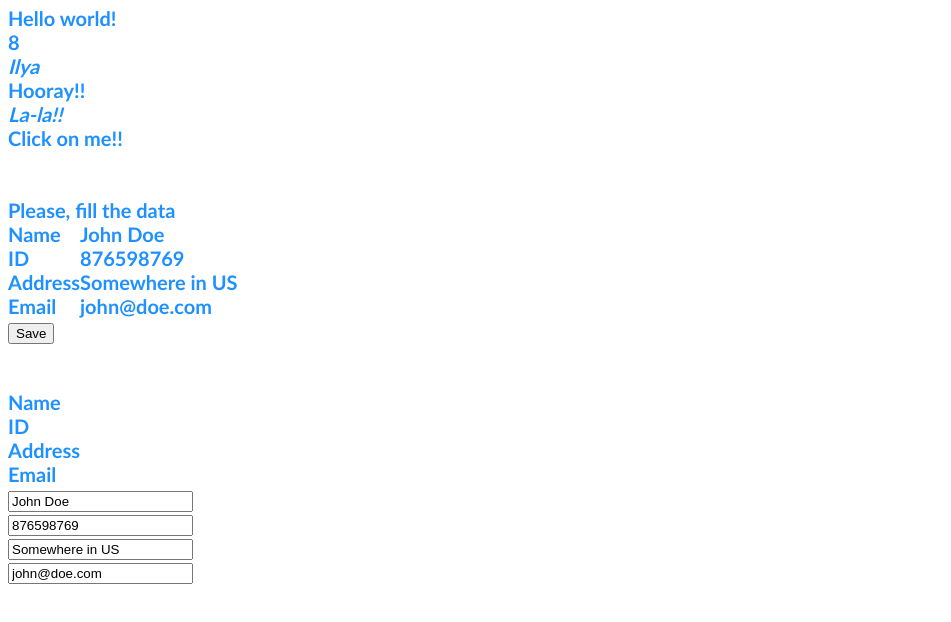
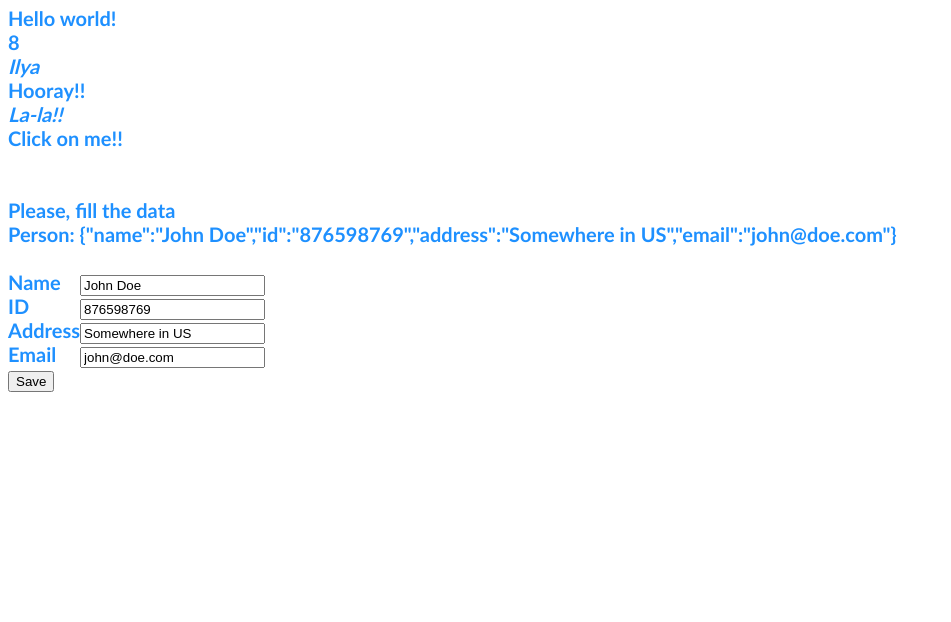
Before and after one commit to lentyaishe/masa-frontend, an Angular app: page / in a window 1280 px wide. Both pictures are taken after a click on the button "Edit". Shown: the top 622 px of the page, without its empty margins (0-951 px from the left). Built offline with nearby package versions, Linux system fonts and the light colour scheme.

Commit message:
Two-way binding example

```diff
--- a/src/app/app.component.html
+++ b/src/app/app.component.html
@@ -15,36 +15,20 @@
 
     <div [innerHtml]="cardMessage"></div>
 
+    {{"Person: " + JSON.stringify(person)}}
+    <br />
+    <br />
+
+
     <mf-person-card
-        [personName]="person.name"
-        [personId]="person.id"
-        [personAddress]="person.address"
-        [personEmail]="person.email"
+        [(personName)]="person.name"
+        [(personId)]="person.id"
+        [(personAddress)]="person.address"
+        [(personEmail)]="person.email"
         (onModeChange)="onCardModeChanged($event)"
         >
     </mf-person-card>
 
     <br />
     <br />
-
-    <div class="left-pane">
-        <div>Name</div>
-        <div>ID</div>
-        <div>Address</div>
-        <div>Email</div>
-    </div>
-    <div class="right-pane">
-        <div>
-            <input type="text" [(ngModel)]="person.name" />
-        </div>
-        <div>
-            <input type="text" [(ngModel)]="person.id" />
-        </div>
-        <div>
-            <input type="text" [(ngModel)]="person.address" />
-        </div>
-        <div>
-            <input type="text" [(ngModel)]="person.email" />
-        </div>
-    </div>
 </div>
--- a/src/app/app.component.ts
+++ b/src/app/app.component.ts
@@ -18,6 +18,8 @@ export class AppComponent {
     public myProperty: string = "Hooray!!";
     public htmlProperty: string = "<i>La-la!!</i>"
 
+    public JSON = JSON;
+
     public person: IPerson = {
         name: "John Doe",
         id: "876598769",
--- a/src/app/app.module.ts
+++ b/src/app/app.module.ts
@@ -5,6 +5,7 @@ import { FormsModule } from "@angular/forms";
 import { AppRoutingModule } from "./app-routing.module";
 import { AppComponent } from "./app.component";
 import { CoreModule } from "./core/core.module";
+import { CommonModule } from "@angular/common";
 
 @NgModule({
     declarations: [
@@ -14,10 +15,12 @@ import { CoreModule } from "./core/core.module";
         BrowserModule,
         AppRoutingModule,
         FormsModule,
+        CommonModule,
         CoreModule
     ],
     exports: [
-        FormsModule
+        FormsModule,
+        CommonModule
     ],
     providers: [],
     bootstrap: [AppComponent]
--- a/src/app/core/components/person-card/person-card.component.html
+++ b/src/app/core/components/person-card/person-card.component.html
@@ -6,10 +6,28 @@
         <div>Email</div>
     </div>
     <div class="right-pane">
-        <div [innerText]="personName"></div>
-        <div [innerText]="personId"></div>
-        <div [innerText]="personAddress"></div>
-        <div [innerText]="personEmail"></div>
+
+        <div [hidden]="mode !== ViewMode.ReadOnly">
+            <div [innerText]="personName"></div>
+            <div [innerText]="personId"></div>
+            <div [innerText]="personAddress"></div>
+            <div [innerText]="personEmail"></div>
+        </div>
+
+        <div [hidden]="mode !== ViewMode.Edit">
+            <div>
+                <input type="text" [(ngModel)]="personName" (keyup)="onPersonNameChange()" />
+            </div>
+            <div>
+                <input type="text" [(ngModel)]="personId" (keyup)="onPersonIdChange()" />
+            </div>
+            <div>
+                <input type="text" [(ngModel)]="personAddress" (keyup)="onPersonAddressChange()" />
+            </div>
+            <div>
+                <input type="text" [(ngModel)]="personEmail" (keyup)="onPersonEmailChange()" />
+            </div>
+        </div>
     </div>
 
     <div class="clear-both"></div>
--- a/src/app/core/components/person-card/person-card.component.ts
+++ b/src/app/core/components/person-card/person-card.component.ts
@@ -1,6 +1,6 @@
 import { Component, EventEmitter, Input, Output } from "@angular/core";
 
-enum Mode {
+enum ViewMode {
   ReadOnly,
   Edit
 }
@@ -19,23 +19,46 @@ export class PersonCardComponent {
   @Input() personAddress: string = "";
   @Input() personEmail: string = "";
 
+  @Output() personNameChange: EventEmitter<string> = new EventEmitter<string>();
+  @Output() personIdChange: EventEmitter<string> = new EventEmitter<string>();
+  @Output() personAddressChange: EventEmitter<string> = new EventEmitter<string>();
+  @Output() personEmailChange: EventEmitter<string> = new EventEmitter<string>();
   @Output() onModeChange: EventEmitter<boolean> = new EventEmitter<boolean>();
 
+  public ViewMode = ViewMode;
+
   public buttonTitle: string = "";
+  public mode: ViewMode = ViewMode.ReadOnly;
 
-  private _mode: Mode = Mode.ReadOnly;
+  public test: boolean = true;
 
   constructor() {
     this.setButtonTitle();
   }
 
   public onToggleModeClick(): void {
-    this._mode = this._mode === Mode.ReadOnly ? Mode.Edit : Mode.ReadOnly;
+    this.mode = this.mode === ViewMode.ReadOnly ? ViewMode.Edit : ViewMode.ReadOnly;
     this.setButtonTitle();
-    this.onModeChange.emit(this._mode === Mode.Edit);
+    this.onModeChange.emit(this.mode === ViewMode.Edit);
+  }
+
+  public onPersonNameChange(): void {
+    this.personNameChange.emit(this.personName);
+  }
+
+  public onPersonIdChange(): void {
+    this.personIdChange.emit(this.personId);
+  }
+
+  public onPersonAddressChange(): void {
+    this.personAddressChange.emit(this.personAddress);
+  }
+
+  public onPersonEmailChange(): void {
+    this.personEmailChange.emit(this.personEmail);
   }
 
   private setButtonTitle() {
-    this.buttonTitle = this._mode === Mode.ReadOnly ? Edit : Save;
+    this.buttonTitle = this.mode === ViewMode.ReadOnly ? Edit : Save;
   }
 }
```
Also changed, not shown: src/app/core/core.module.ts (+7 -1 lines).
